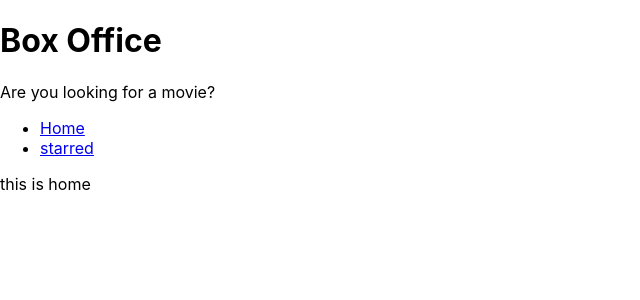
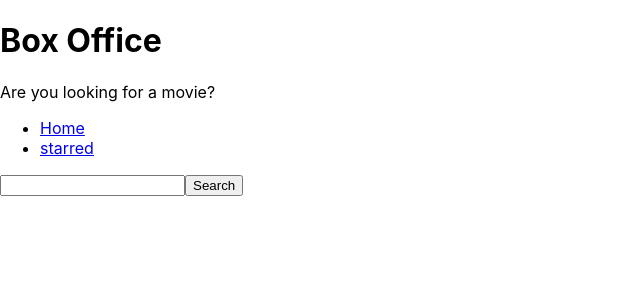
Before and after one commit to Rajat-pixel-codes/box-office, a React (Create React App) app: page / in a window 1280 px wide. Shown: the top 300 px of the page, without its empty margins (0-640 px from the left). Built offline with nearby package versions, Linux system fonts and the light colour scheme.

Commit message:
created input and fetch results from tv maze api

```diff
--- a/src/pages/Home.js
+++ b/src/pages/Home.js
@@ -1,8 +1,41 @@
-import React from 'react';
+import React, { useState } from 'react';
 import MainPageLayout from '../components/MainPageLayout';
 
-const home = () => {
-  return <MainPageLayout>this is home</MainPageLayout>;
-};
+function Home() {
+  const [input, setInput] = useState('');
 
-export default home;
+  const onSearch = () => {
+    // https://api.tvmaze.com/search/shows?q=men
+    fetch(`https://api.tvmaze.com/search/shows?q=${input}`)
+      .then(r => r.json())
+      .then(result => {
+        console.log(result);
+      });
+  };
+
+  const onInputChange = ev => {
+    setInput(ev.target.value);
+  };
+
+  const onKeyDown = ev => {
+    if (ev.keyCode === 13) {
+      onSearch();
+    }
+  };
+
+  return (
+    <MainPageLayout>
+      <input
+        type="text"
+        onChange={onInputChange}
+        onKeyDown={onKeyDown}
+        value={input}
+      />
+      <button type="button" onClick={onSearch}>
+        Search
+      </button>
+    </MainPageLayout>
+  );
+}
+
+export default Home;
```
